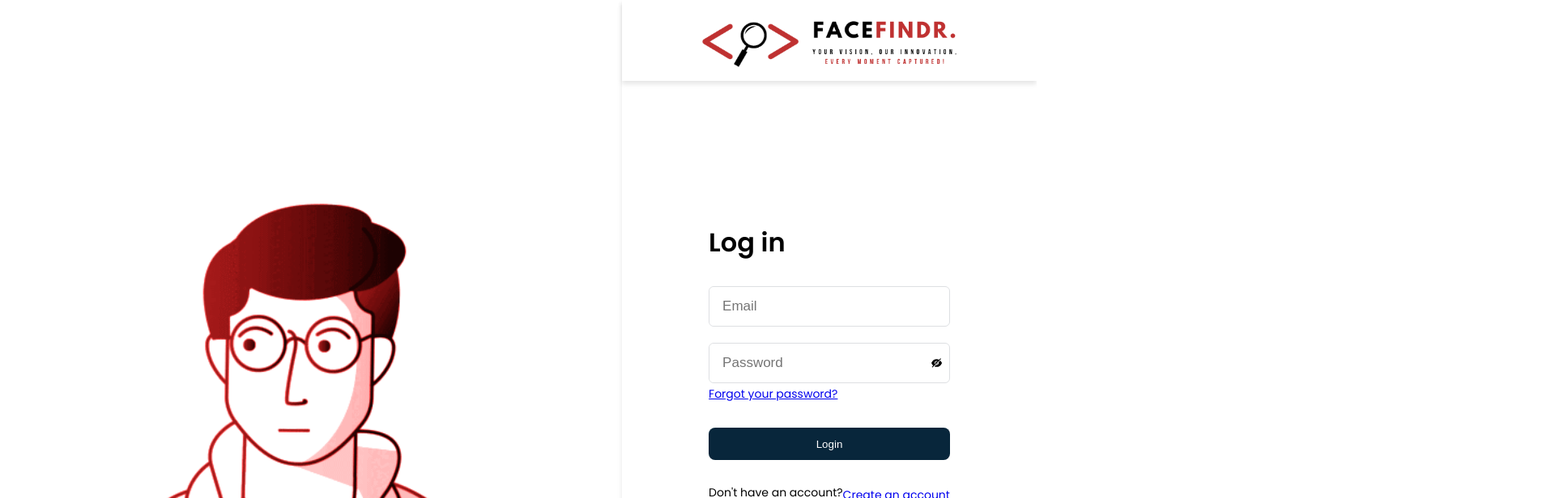
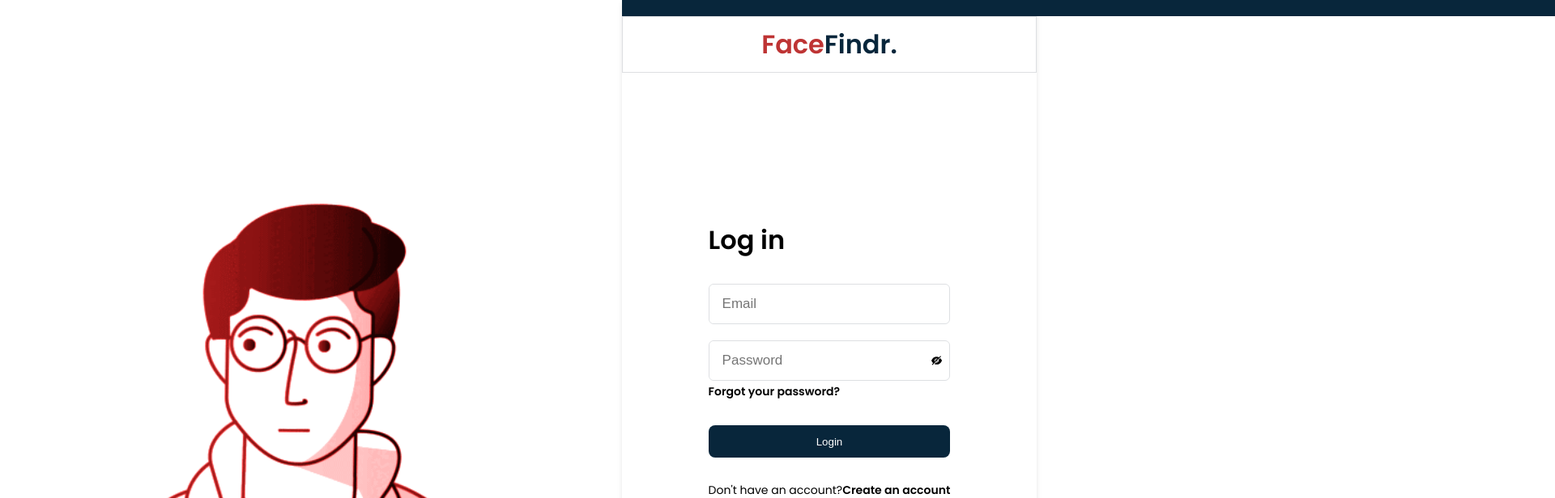
Before and after one commit to FaceFindr/face-finder-app, a Next.js app: page /auth/logIn in a window 1280 px wide. Shown: the top 616 px of the page at 81% size, 1920 px wide, since content can reach past the window. Built offline with nearby package versions, Linux system fonts and the light colour scheme; no server answers.

Commit message:
update auth

```diff
--- a/app/auth/forgot/page.tsx
+++ b/app/auth/forgot/page.tsx
@@ -40,7 +40,7 @@ export default function forgot(){
         <div className={baseAuthStyle.pageContainer} >
 
             <form className={baseAuthStyle.formContainer} method="post" onSubmit={handleSubmit}>
-            <Link href="logIn"><Text text="< Log In" type={TextTypes.CAPTION}/></Link>
+                <Text text="< Log In" type={TextTypes.CAPTION} link="logIn"/>
                 <Text text="Forgot Password"  type={TextTypes.HEADER}/>
                 <Text text="You will be sent an email with more information "  type={TextTypes.TEXT}/>
 
@@ -52,7 +52,7 @@ export default function forgot(){
 
                 <div className={forgotStyle.createAccountDiv}>
                     <Text text="Don't have an account?" type={TextTypes.CAPTION} />
-                    <Link href="signUp"><Text text="Create an account" type={TextTypes.CAPTION}/></Link>
+                    <Text text="Create an account" type={TextTypes.CAPTION} link="signUp"/>
                 </div>
 
             </form>
--- a/app/auth/layout.tsx
+++ b/app/auth/layout.tsx
@@ -1,6 +1,7 @@
 import layoutStyle from './layoutStyle.module.css'
 import logoB from '@/public/image/logoB.png'
 import logo from '@/public/image/logo.png'
+import NavBar from '../components/molecules/navBar/NavBar';
 
 
 export default function AuthLayout({children}:{children:React.ReactNode}){
@@ -9,10 +10,7 @@ export default function AuthLayout({children}:{children:React.ReactNode}){
             <div className={layoutStyle.imgContainer}></div>
 
             <div className={layoutStyle.contentContainer}>
-                <div className={layoutStyle.formHeader}>
-                    <img src={logoB.src} alt=""  className={layoutStyle.logoB}/>
-                </div>
-
+                <NavBar noLinks/>
                 {children}
             </div>
 
--- a/app/auth/logIn/page.tsx
+++ b/app/auth/logIn/page.tsx
@@ -11,21 +11,29 @@ import { useRouter } from "next/navigation";
 import { useEffect } from 'react';
 import Cookies from 'js-cookie';
 import {createClient } from '@supabase/supabase-js';
+
 const SUPABASE_URL = process.env.NEXT_PUBLIC_SUPABASE_URL;
 const SUPABASE_KEY = process.env.NEXT_PUBLIC_SUPABASE_KEY;
-
+console.log(SUPABASE_URL)
 if (!SUPABASE_URL || !SUPABASE_KEY) {
   throw new Error('Missing Supabase environment variables');
 }
+
 const supabase = createClient(SUPABASE_URL, SUPABASE_KEY);
+
 export default function LogIn(){
+
     const [showPassword, setShowPassword] = useState(false)
+
     const handleSubmit = async (event: FormEvent<HTMLFormElement>) => {
         event.preventDefault();
+
         const formData = new FormData(event.target as HTMLFormElement);
         const email = formData.get('email') as string;
         const password = formData.get('password') as string;
+
         const {error, data} = await supabase.auth.signInWithPassword({email, password})
+
         if (error) {
             console.error('Error logging in:', error.message);
         } else {
@@ -33,8 +41,8 @@ export default function LogIn(){
             Cookies.set('jwtToken', data.session?.access_token, {secure : false, sameSite: 'Lax'})
             window.location.replace("/albums")
         }
+    };
 
-    };
     return (
         <div className={baseAuthStyle.pageContainer} >
 
@@ -48,7 +56,7 @@ export default function LogIn(){
                         <Input
                             placeholder="Password"
                             name="password"
-                            type={showPassword?"text": "password"}
+                            type={showPassword ? "text" : "password"}
                             required
                             icon={
                                 showPassword?
@@ -63,7 +71,7 @@ export default function LogIn(){
                                 />
                             }
                         />
-                        <a href="forgot" ><Text text="Forgot your password?" type={TextTypes.CAPTION}/></a>
+                        <Text text="Forgot your password?" type={TextTypes.CAPTION} link="forgot"/>
                     </div>
                 </div>
 
@@ -71,7 +79,7 @@ export default function LogIn(){
 
                 <div className={loginStyle.createAccountDiv}>
                     <Text text="Don't have an account?" type={TextTypes.CAPTION} />
-                    <Link href="signUp"><Text text="Create an account" type={TextTypes.CAPTION}/></Link>
+                    <Text text="Create an account" type={TextTypes.CAPTION} link="signUp"/>
                 </div>
 
             </form>
--- a/app/components/molecules/navBar/NavBar.tsx
+++ b/app/components/molecules/navBar/NavBar.tsx
@@ -4,13 +4,13 @@ import navBarStyle from './navBarStyle.module.css'
 
 export type NavBarProps = {
     isLogged?: boolean
+    noLinks?: boolean
 }
-export default function NavBar({isLogged}:NavBarProps){
-
+export default function NavBar({isLogged, noLinks}:NavBarProps){
     return(
-        <div style={{position:"fixed"}}>
+        <div style={ !noLinks ? {position:"fixed"} : {}}>
             <div className={navBarStyle.auxBar}></div>
-            <div className={navBarStyle.navContainer}>
+            <div className={`${navBarStyle.navContainer} ${noLinks ? navBarStyle.noLinks : navBarStyle.hasLinks }`}>
                 <div onClick={()=>window.location.assign("/")} className={navBarStyle.logo}>
                     <Text
                         text='Face'
@@ -23,9 +23,10 @@ export default function NavBar({isLogged}:NavBarProps){
                         color='main-blue'
                     />
                 </div>
-
+                    {
+                        !noLinks &&
                             <div className={navBarStyle.authLinks}>
-                        {isLogged ?
+                                {!isLogged ?
                                     <>
                                         <Text text='Login' link='/auth/logIn'/>
                                         <Text text='Sign Up' link='/auth/signUp'/>
@@ -38,8 +39,9 @@ export default function NavBar({isLogged}:NavBarProps){
                                         <Text text='Logout' link='/auth/signUp'/>
                                     </>
                                 }
+                            </div>
+                    }
 
-                    </div>
 
             </div>
 
--- a/app/components/molecules/navBar/navBarStyle.module.css
+++ b/app/components/molecules/navBar/navBarStyle.module.css
@@ -4,11 +4,18 @@
     border:0.5px solid var(--ligth-gray);
     display: flex;
     align-items: center;
-    justify-content: space-between;
     padding: 0 80px;
     background-color: white;
     color: #be3434;
 }
+.hasLinks{
+    justify-content: space-between;
+}
+.noLinks{
+    width: 100%;
+    justify-content: center;
+}
+
 .logo{
     cursor: pointer;
 }
--- a/package.json
+++ b/package.json
@@ -9,6 +9,8 @@
     "lint": "next lint"
   },
   "dependencies": {
+    "@supabase/supabase-js": "^2.42.4",
+    "js-cookie": "^3.0.5",
     "next": "14.1.0",
     "react": "^18",
     "react-dom": "^18",
@@ -18,6 +20,7 @@
     "react-multi-email": "^1.0.21"
   },
   "devDependencies": {
+    "@types/js-cookie": "^3.0.6",
     "@types/node": "^20",
     "@types/react": "^18",
     "@types/react-dom": "^18",
```
Also changed, not shown: app/components/organisms/albumsList/AlbumsList.tsx (+21 -4 lines), app/utils/requestHeader.js (added, +12 -0 lines), 1 other file (tests, documents, lock files or other folders). Lines whose indentation alone changed are shown as unchanged.
